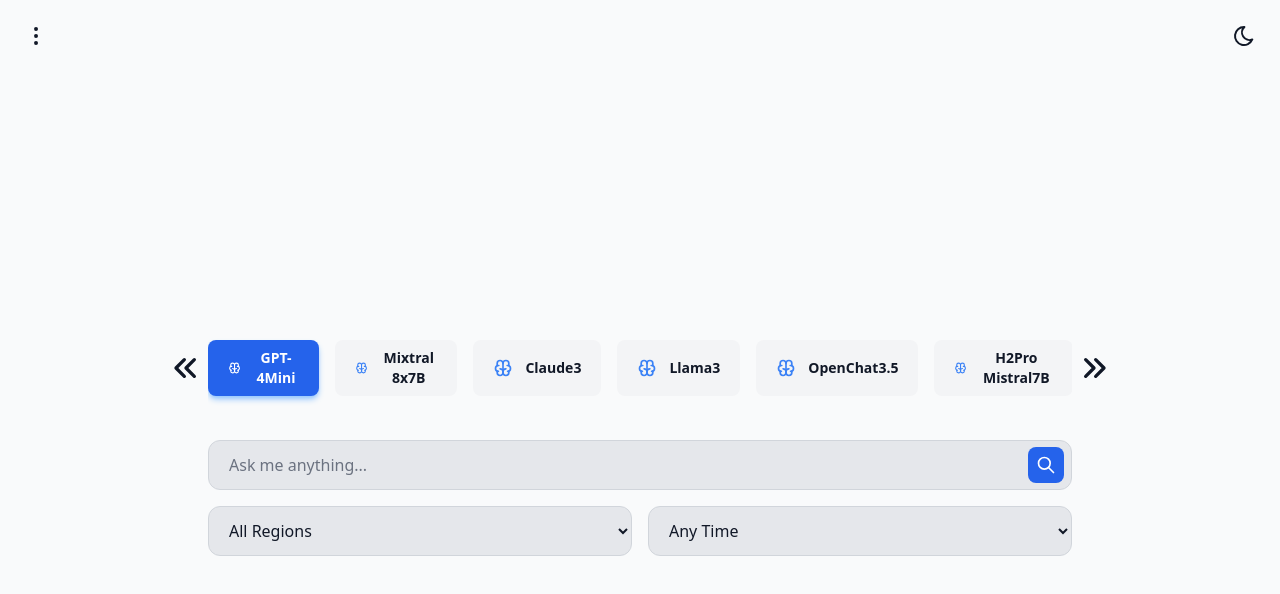
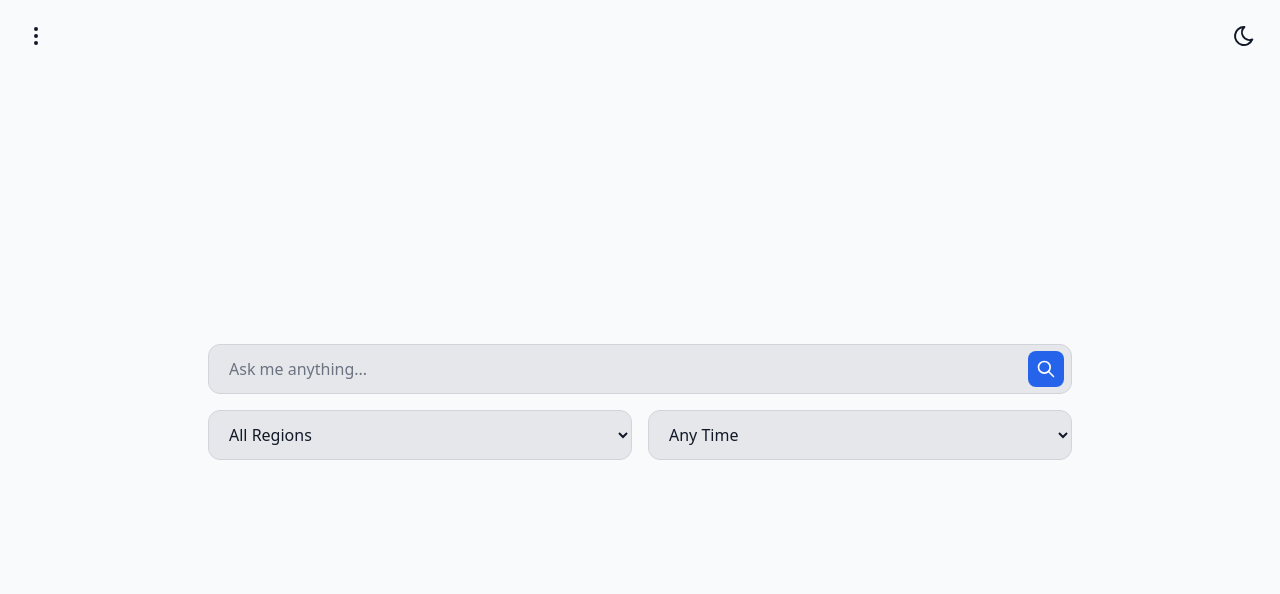
Before and after one commit to aymanbest/AISearchEngine, a React (Create React App) app: page / in a window 1280 px wide. Shown: the top 594 px of the page. Built offline with nearby package versions, Linux system fonts and the light colour scheme.

Commit message:
feat: refactor AISearch and SearchBar components to streamline API model handling and remove unused scroll functionality

```diff
--- a/src/App.js
+++ b/src/App.js
@@ -233,8 +233,6 @@
                   <div className="mt-6">
                     <AISearch
                       query={query}
-                      selectedModel={selectedModel}
-                      onModelChange={setSelectedModel}
                     />
                   </div>
                 )}
--- a/src/components/AISearch.js
+++ b/src/components/AISearch.js
@@ -1,9 +1,9 @@
 import React, { useState, useEffect } from 'react';
+import { MODELSAI } from '../constants/models';
 
-async function startAISearch(query, setResultText, setLoadingMessage, model) {
+async function startAISearch(query, setResultText, setLoadingMessage) {
   const eduideUrl = process.env.REACT_APP_AI_API_EDUIDE + 'v1/chat/completions';
   const airforceUrl = process.env.REACT_APP_AI_API_AIRFORCE + 'v1/chat/completions';
-  const defaultModel = 'gpt-4o-mini';
 
   const fetchAIResponse = async (url, model, stream = true) => {
     const response = await fetch(url, {
@@ -29,11 +29,13 @@
     return response;
   };
 
+  for (const model of MODELSAI) {
+    setLoadingMessage(`Trying model: ${model.name}...`);
     try {
       let response;
       try {
-      response = await fetchAIResponse(eduideUrl, model);
-      console.log(`Using Eduide API with model: ${model}`);
+        response = await fetchAIResponse(eduideUrl, model.id);
+        console.log(`Using Eduide API with model: ${model.name}`);
       } catch (error) {
         if (error.message.includes('CORS')) {
           console.error('CORS error occurred:', error);
@@ -42,14 +44,15 @@
         }
         console.warn('Eduide API failed, trying Airforce API...');
         setLoadingMessage('Changing API endpoints and trying again...');
-      response = await fetchAIResponse(airforceUrl, model, false);
-      console.log(`Using Airforce API with model: ${model}`);
+        response = await fetchAIResponse(airforceUrl, model.id, false);
+        console.log(`Using Airforce API with model: ${model.name}`);
       }
 
       if (response.headers.get('content-type').includes('application/json')) {
         const jsonResponse = await response.json();
         const resultText = jsonResponse.choices[0].message.content;
         setResultText(resultText);
+        return;
       } else {
         const reader = response.body.getReader();
         const decoder = new TextDecoder("utf-8");
@@ -80,51 +83,17 @@
           const messages = chunk.split('\n').filter(line => line.startsWith('data:'));
           processMessages(messages);
         }
+        return;
       }
     } catch (error) {
-    console.error('Both APIs failed, trying Eduide with default model...');
-    setLoadingMessage('Changing API endpoints and trying again...');
-    try {
-      const response = await fetchAIResponse(eduideUrl, defaultModel);
-      console.log(`Using Eduide API with default model: ${defaultModel}`);
-
-      const reader = response.body.getReader();
-      const decoder = new TextDecoder("utf-8");
-      let resultText = '';
-
-      const processMessages = (messages) => {
-        messages.forEach(msg => {
-          const jsonData = msg.replace('data: ', '');
-          if (jsonData) {
-            try {
-              const parsedData = JSON.parse(jsonData);
-              if (parsedData.choices && parsedData.choices.length > 0) {
-                resultText += parsedData.choices[0].delta.content || '';
-                setResultText(resultText);
-              }
-            } catch (e) {
-              console.error('Error parsing JSON:', e);
-            }
-          }
-        });
-      };
-
-      while (true) {
-        const { done, value } = await reader.read();
-        if (done) break;
-
-        const chunk = decoder.decode(value, { stream: true });
-        const messages = chunk.split('\n').filter(line => line.startsWith('data:'));
-        processMessages(messages);
-      }
-    } catch (error) {
-      console.error('Error fetching AI response:', error);
-      setResultText('Failed to get AI response');
-    }
+      console.error(`Error with model ${model.name}:`, error);
     }
   }
 
-function AISearch({ query, selectedModel, onModelChange }) {
+  setResultText('Failed to get AI response from all models');
+}
+
+function AISearch({ query }) {
   const [resultText, setResultText] = useState('');
   const [isLoading, setIsLoading] = useState(false);
   const [loadingProgress, setLoadingProgress] = useState(0);
@@ -147,11 +116,11 @@
         setResultText(text);
         setLoadingProgress(100);
         setIsLoading(false);
-      }, setLoadingMessage, selectedModel);
+      }, setLoadingMessage);
 
       return () => clearInterval(progressInterval);
     }
-  }, [query, selectedModel]);
+  }, [query]);
 
   return (
     <div className="mt-6 relative">
--- a/src/components/SearchBar.js
+++ b/src/components/SearchBar.js
@@ -1,8 +1,8 @@
 import React, { useState, useRef } from 'react';
 import SuggestionsList from './SuggestionsList';
-import { IconSearch, IconBrain, IconHistory, IconTrash, IconChevronsRight, IconChevronsLeft } from '@tabler/icons-react';
+import { IconSearch, IconHistory, IconTrash } from '@tabler/icons-react';
 import '../index.css';
-import { MODELSAI, REGIONS, TIMES } from '../constants/models';
+import {REGIONS, TIMES } from '../constants/models';
 
 async function fetchAutocompleteSuggestions(query) {
     try {
@@ -37,7 +37,7 @@
     const [loading, setLoading] = useState(false);
     const [selectedIndex, setSelectedIndex] = useState(-1);
     const inputRef = useRef(null);
-    const modelsContainerRef = useRef(null);
+
 
     const handleInputChange = async (e) => {
         const value = e.target.value;
@@ -127,47 +127,9 @@
         onSearchHistoryClick(query, region, time);
     };
 
-    const scrollModels = (direction) => {
-        if (modelsContainerRef.current) {
-            const scrollAmount = direction === 'left' ? -200 : 200;
-            modelsContainerRef.current.scrollBy({ left: scrollAmount, behavior: 'smooth' });
-        }
-    };
 
     return (
         <div className="max-w-4xl mx-auto px-4 relative">
-            <div className="relative w-full mb-8">
-                <button onClick={() => scrollModels('left')} className="absolute left-[-50px] top-1/2 transform -translate-y-1/2 z-10 p-2 hidden md:block">
-                    <IconChevronsLeft size={40} />
-                </button>
-                <div className="flex gap-4 justify-start overflow-x-auto hide-scrollbar py-3" ref={modelsContainerRef}>
-                    {MODELSAI.map((model) => (
-                        <button
-                            key={model.id}
-                            onClick={() => onModelChange(model.id)}
-                            className={`flex items-center gap-3 px-5 py-2 rounded-lg transition
-            ${selectedModel === model.id
-                                    ? 'bg-blue-600 text-white shadow-md shadow-blue-300'
-                                    : 'bg-gray-100 dark:bg-gray-800 hover:bg-gray-200 dark:hover:bg-gray-700 text-gray-900 dark:text-gray-300'
-                                }`}
-                        >
-                            <IconBrain
-                                size={20}
-                                className={`transition ${selectedModel === model.id
-                                    ? 'text-white'
-                                    : 'text-blue-500 dark:text-blue-400'
-                                    }`}
-                            />
-                            <span className="text-sm font-semibold">
-                                {model.name}
-                            </span>
-                        </button>
-                    ))}
-                </div>
-                <button onClick={() => scrollModels('right')} className="absolute right-[-50px] top-1/2 transform -translate-y-1/2 z-10 p-2 hidden md:block">
-                    <IconChevronsRight size={40} />
-                </button>
-            </div>
 
             <form onSubmit={handleSubmit} className="relative group space-y-4">
                 <div className="absolute -inset-0.5 bg-gradient-to-r from-blue-600/0 via-blue-600/20 to-blue-600/0
```
Lines whose indentation alone changed are shown as unchanged.
